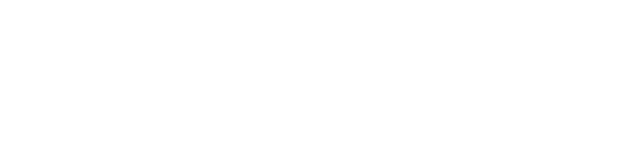
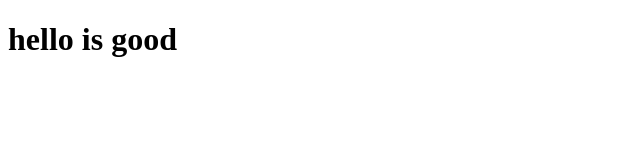
Before and after one commit to Ankittyagi003/testRepository, a plain HTML site: page c.html in a window 1280 px wide. Shown: the whole page, without its empty margins (0-640 px from the left). Drawn offline with Linux system fonts and the light colour scheme.

Commit message:
best github

```diff
--- a/c.html
+++ b/c.html
@@ -6,6 +6,7 @@
     <title>Document</title>
 </head>
 <body>
+    <h1>hello is good</h1>
 
 </body>
 </html>
```
